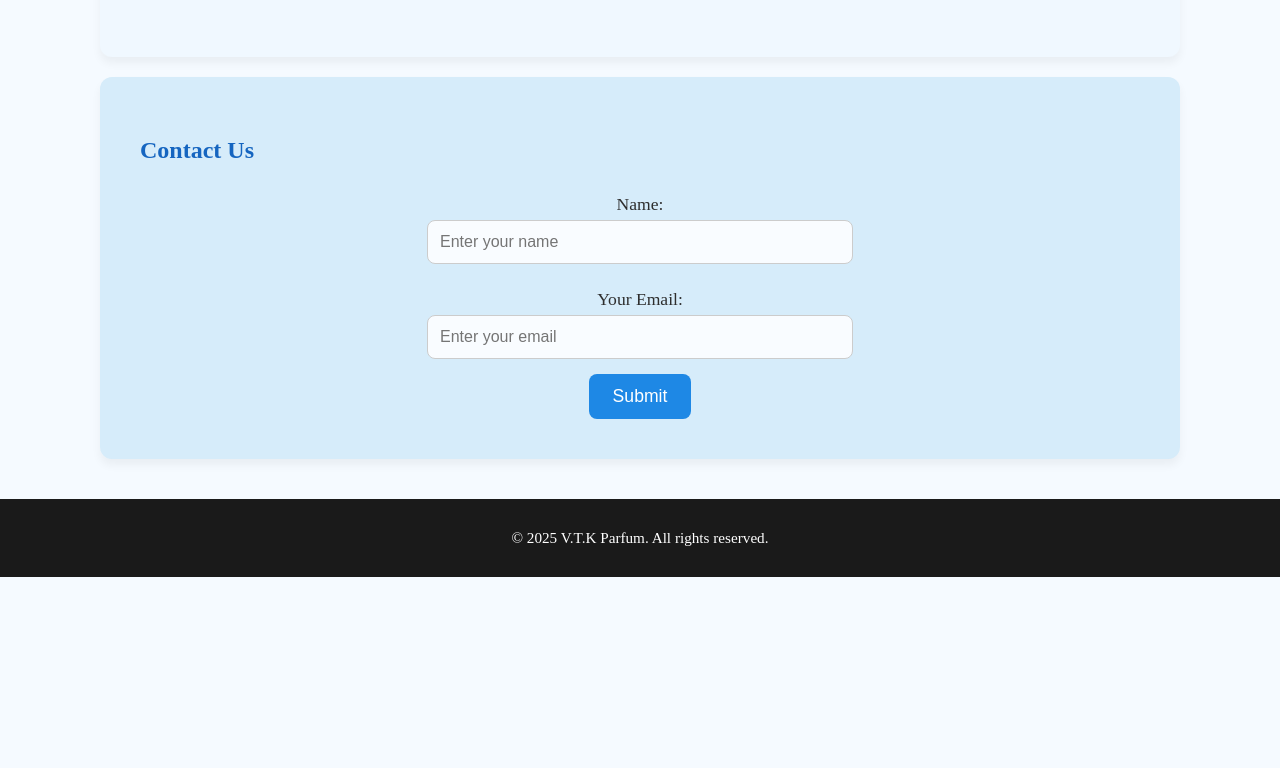
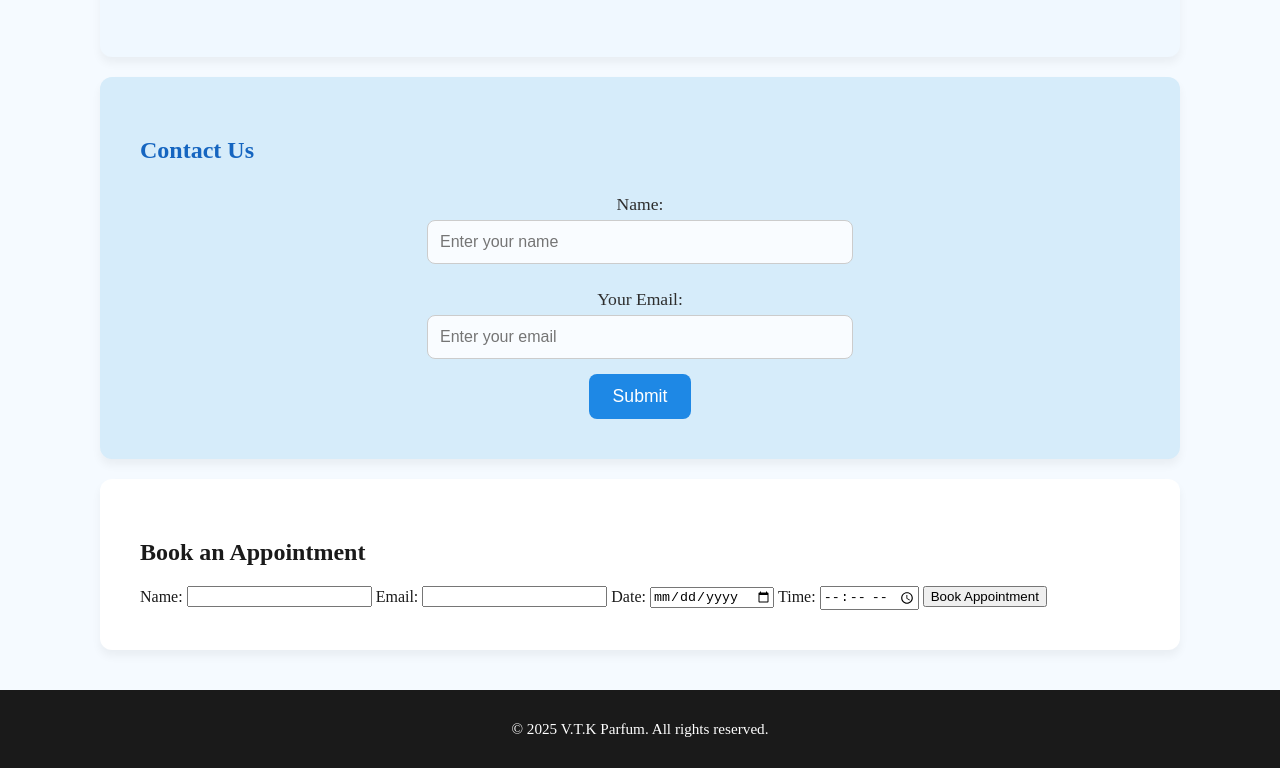
Before and after one commit to V-T-K-Parfum/V-T-K-Parfum.github.io, a plain HTML site: page index.html in a window 1280 px wide. Shown: the part 818-1586 px from the top of the page. Before the commit the page ends 1395 px from the top, so only its background shows below. Drawn offline with Linux system fonts and the light colour scheme.

Commit message:
Initial Commit

```diff
--- a/index.html
+++ b/index.html
@@ -47,6 +47,25 @@
             <input type="submit" value="Submit">
         </form>
     </section>
+    <section id="appointment">
+    <h2>Book an Appointment</h2>
+    <form id="appointment-form">
+        <label for="appt-name">Name:</label>
+        <input type="text" id="appt-name" name="appt-name" required>
+
+        <label for="appt-email">Email:</label>
+        <input type="email" id="appt-email" name="appt-email" required>
+
+        <label for="appt-date">Date:</label>
+        <input type="date" id="appt-date" name="appt-date" required>
+
+        <label for="appt-time">Time:</label>
+        <input type="time" id="appt-time" name="appt-time" required>
+
+        <input type="submit" value="Book Appointment">
+    </form>
+</section>
+
 
     <footer>
         <p>&copy; 2025 V.T.K Parfum. All rights reserved.</p>
```
